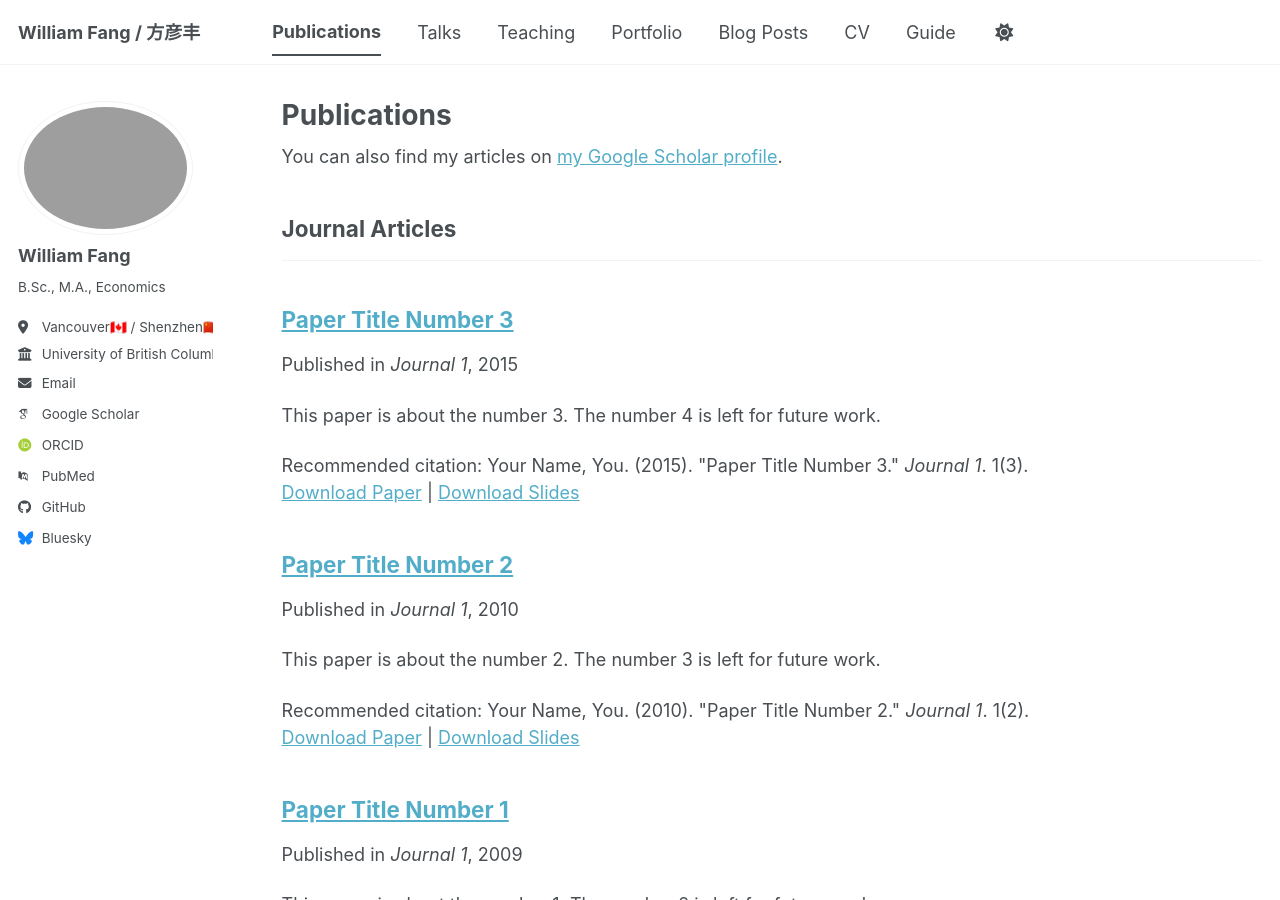
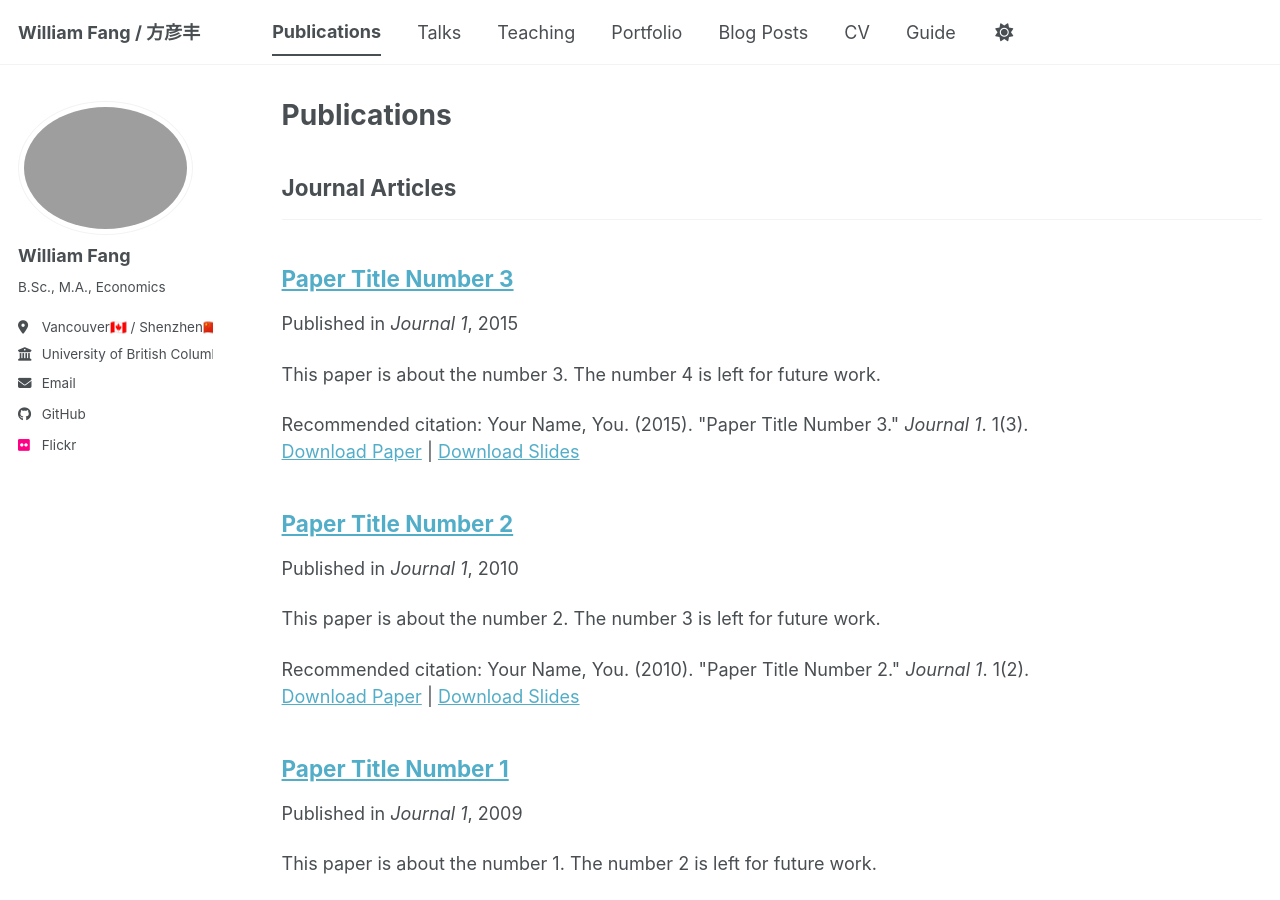
Before and after one commit to will-yanfeng-fang/will-yanfeng-fang.github.io, a Jekyll site: the page built from _pages/publications.html, in a window 1280 px wide and 900 px high. Built offline with Jekyll 4.4.1, drawn with Linux system fonts in a browser that asks for light colours; some web fonts are replaced; a script bundle is joined from its source files by our own code; library files that are not in the unit come from our copies; some of the changed lines change nothing that is shown.

Commit message:
Update social media and academic URLs in _config.yml
Removed several social media and academic profile URLs from the configuration file and added a Flickr URL.

```diff
--- a/_config.yml
+++ b/_config.yml
@@ -35,16 +35,6 @@
   # Academic websites
   academia         : # URL
   arxiv            : # URL - Update with the correct link to your profile
-  googlescholar    : "https://scholar.google.com/citations?user=PS_CX0AAAAAJ"
-  inspire-hep      : # URL
-  impactstory      : # URL
-  orcid            : "https://orcid.org/yourorcidurl"
-  semantic         : # URL
-  ssrn             : # URL
-  pubmed           : "https://www.ncbi.nlm.nih.gov/pubmed/?term=john+snow"
-  researchgate     : # URL
-  scopus           : # URL
-  zotero           : # URL
 
 
   # Repositories and software development
@@ -57,30 +47,9 @@
 
   # Social media
   artstation       : # Username
-  bluesky          : "bsky.app" # Replace this with you Bluesky username
   facebook         : # Username
-  flickr           : # Username
-  foursquare       : # Username
-  goodreads        : # Username
-  google_plus      : # Username
-  keybase          : # Username
-  instagram        : # Username
-  lastfm           : # Username
-  linkedin         : # Username
-  mastodon         : # URL
-  medium           : # URL
-  pinterest        : # Username
-  soundcloud       : # Username
-  steam            : # Username
-  telegram         : # URL
-  tumblr           : # Username
-  twitter          : # Username for X / Twitter
-  vine             : # Username
-  weibo            : # Username
-  wikipedia        : # Username
-  xing             : # Username
-  youtube          : # Username
-  zhihu            : # Username
+  flickr           : "https://www.flickr.com/photos/202753897@N08/"
+
 
 # Publication Category - The following the list of publication categories and their headings
 publication_category:
```
